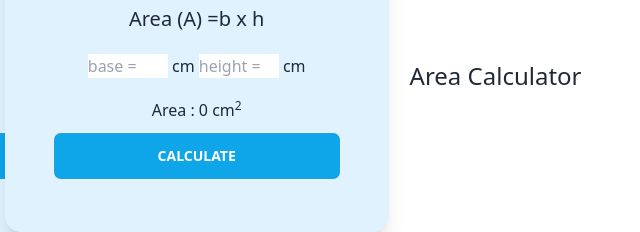
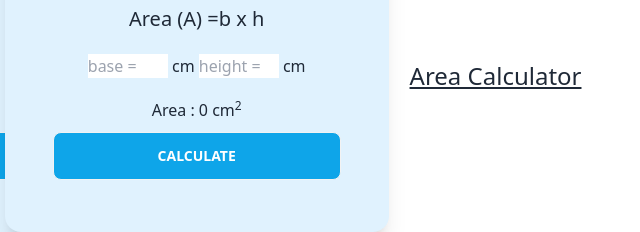
Before and after one commit to Sharif355/Geometry_Genius, a plain HTML site: page index.html in a window 1280 px wide. Shown: the part 402-634 px from the top of the page, 640-1280 px from the left. Drawn offline with nearby package versions, Linux system fonts and the light colour scheme.

```diff
--- a/index.html
+++ b/index.html
@@ -246,7 +246,9 @@
         </div>
         <!-- TextField Container -->
         <div id="text-field" class="w-96 h-96 sticky top-0">
-          <h4 class="text-center text-2xl font-medium">Area Calculator</h4>
+          <h4 class="text-center text-2xl font-medium underline">
+            Area Calculator
+          </h4>
         </div>
       </div>
     </main>
```
